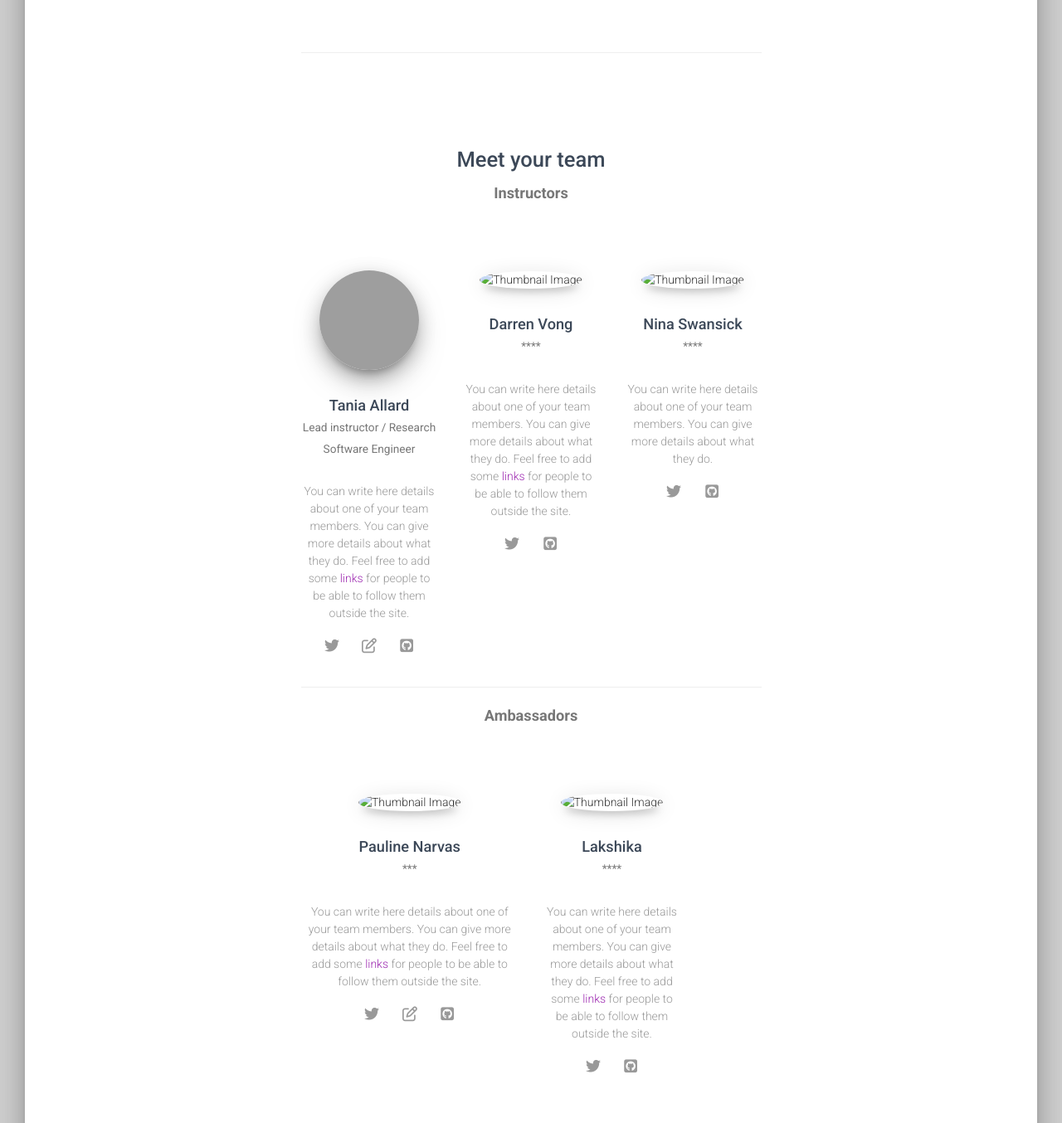
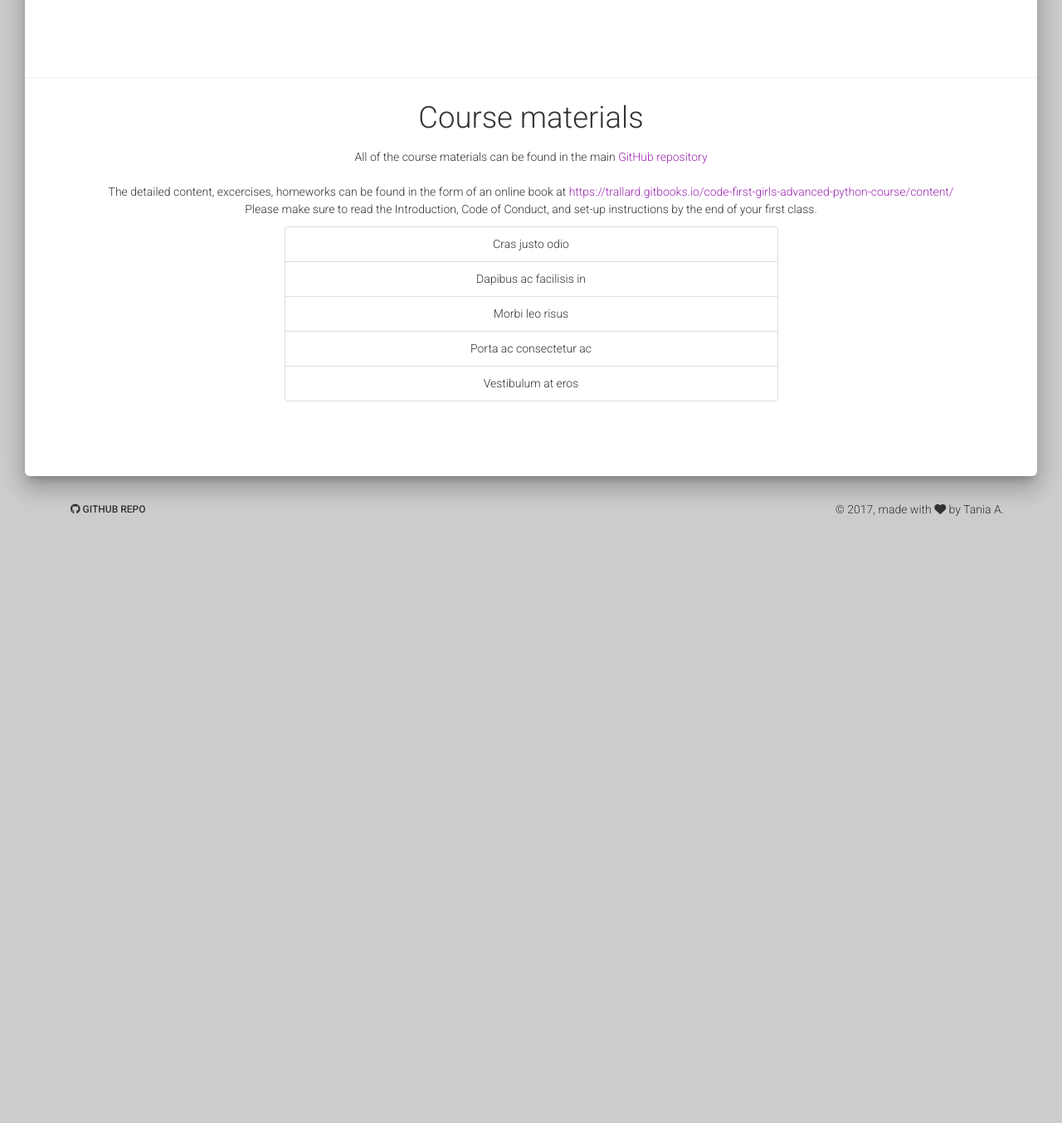
Before and after one commit to trallard/Shef_CodeFirst_Python, a plain HTML site: page index.html in a window 1280 px wide. Shown: the part 546-1900 px from the top of the page at 83% size. After the commit the page ends 1201 px from the top, so only its background shows below. Drawn offline with Linux system fonts and the light colour scheme; grey boxes are pictures that could not be loaded.

Commit message:
Update content and add materials

```diff
--- a/index.html
+++ b/index.html
@@ -56,7 +56,7 @@
 			<ul class="nav navbar-nav navbar-right">
 
 				<li>
-				<a href="#theteam">
+					<a href="./theteam.html">
 						The team
 					</a>
 				</li>
@@ -117,147 +117,47 @@
 						</p>
 					</div>
 
+				</div>
+
+				<div class=" section text-center" id='materials'>
+					<hr>
+					<h2 class'title'> Course materials </h2>
+
+					<p >
+						All of the course materials can be found in the main
+						<a href="https://github.com/trallard/Shef_CodeFirst_Python">
+							GitHub repository </a>
+
+							<br> <br>
+							The detailed content, excercises, homeworks can be found in the form
+							of an online book at <a href="https://trallard.gitbooks.io/code-first-girls-advanced-python-course/content/"
+							target="_blank">
+							https://trallard.gitbooks.io/code-first-girls-advanced-python-course/content/</a>
+							<br> Please make sure to read the Introduction, Code of Conduct, and set-up
+							instructions by the end of your first class.
+
+						</p>
+
 						<div class="row">
+
 							<div class="col-md-6 col-md-offset-3">
-							<div class="profile-tabs">
-								<div class="nav-align-center">
-
-									<!-- Pills -->
-									<!-- <ul class="nav nav-pills" role="tablist">
-									<li class="active">
-									<a href="#studio" role="tab" data-toggle="tab">
-									<i class="material-icons">camera</i>
-									Studio
-								</a>
-							</li>
-							<li>
-							<a href="#work" role="tab" data-toggle="tab">
-							<i class="material-icons">palette</i>
-							Work
-						</a>
-					</li>
-					<li>
-					<a href="#shows" role="tab" data-toggle="tab">
-					<i class="material-icons">favorite</i>
-					Favorite
-				</a>
-			</li>
-		</ul> -->
+								<ul class="list-group">
+									<li class="list-group-item">Cras justo odio</li>
+									<li class="list-group-item">Dapibus ac facilisis in</li>
+									<li class="list-group-item">Morbi leo risus</li>
+									<li class="list-group-item">Porta ac consectetur ac</li>
+									<li class="list-group-item">Vestibulum at eros</li>
+								</ul>
 							</div>
-</div>
-<!-- End Profile Tabs -->
-
-<!-- Team -->
-<hr>
-<div class="section text-center" id='theteam'>
-	<h3 class="title">Meet your team</h3>
-
-	<h4 class='text-muted'> <strong> Instructors </strong></h4>
-
-	<div class="team">
-		<div class="row">
-			<div class="col-md-4">
-				<div class="team-player">
-					<img src="../assets/tania.jpg" alt="Thumbnail Image"
-					class="img-raised img-circle">
-					<h4 class="title">Tania Allard <br />
-						<small class="text-muted">Lead instructor / Research Software Engineer</small>
-					</h4>
-					<p class="description">
-						You can write here details about one of your team members.
-						You can give more details about what they do. Feel free to add some
-						<a href="#">links</a> for people to be able to follow them outside the site.
-					</p>
-					<a href="https://twitter.com/ixek" class="btn btn-simple btn-just-icon" target="_blank">
-						<i class="fa fa-twitter"></i></a>
-					<a href="http://bitsandchips.me" class="btn btn-simple btn-just-icon" target="_blank">
-						<i class="fa fa-pencil-square-o"></i></a>
-					<a href="https://github.com/trallard" class="btn btn-simple btn-just-icon btn-default" target="_blank">
-						<i class="fa fa-github-square"></i></a>
 						</div>
 					</div>
 
-			<div class="col-md-4">
-				<div class="team-player">
-					<img src="../assets/img/avatar.jpg" alt="Thumbnail Image" class="img-raised img-circle">
-					<h4 class="title">Darren Vong<br />
-						<small class="text-muted">**** </small>
-					</h4>
-					<p class="description">You can write here details about one of your team members. You can give more details about what they do. Feel free to add some <a href="#">links</a> for people to be able to follow them outside the site.</p>
-					<a href="#pablo" class="btn btn-simple btn-just-icon"><i class="fa fa-twitter"></i></a>
-					<a href="#pablo" class="btn btn-simple btn-just-icon"><i class="fa fa-github-square"></i></a>
-				</div>
-			</div>
-
-			<div class="col-md-4">
-				<div class="team-player">
-					<img src="../assets/img/avatar.jpg" alt="Thumbnail Image" class="img-raised img-circle">
-					<h4 class="title"> Nina Swansick <br />
-						<small class="text-muted">**** </small>
-					</h4>
-					<p class="description">You can write here details about one of your
-						team members. You can give more details about what they do.
-					</p>
-					<a href="#pablo" class="btn btn-simple btn-just-icon"><i class="fa fa-twitter"></i></a>
-					<a href="#pablo" class="btn btn-simple btn-just-icon"><i class="fa fa-github-square"></i></a>
-				</div>
 				</div>
 
 			</div>
 		</div>
 
-		<hr>
-		<h4 class='text-muted'> <strong> Ambassadors </strong></h4>
-
-		<div class="team">
-			<div class="row">
-				<div class="col-md-6">
-					<div class="team-player">
-						<img src="../assets/avatar.jpg" alt="Thumbnail Image"
-						class="img-raised img-circle">
-						<h4 class="title"> Pauline Narvas <br/>
-							<small class="text-muted"> *** </small>
-						</h4>
-						<p class="description">
-							You can write here details about one of your team members.
-							You can give more details about what they do. Feel free to add some
-							<a href="#">links</a> for people to be able to follow them outside the site.
-						</p>
-						<a href="https://twitter.com/ixek" class="btn btn-simple btn-just-icon" target="_blank">
-							<i class="fa fa-twitter"></i></a>
-						<a href="http://bitsandchips.me" class="btn btn-simple btn-just-icon" target="_blank">
-							<i class="fa fa-pencil-square-o"></i></a>
-						<a href="https://github.com/trallard" class="btn btn-simple btn-just-icon btn-default" target="_blank">
-							<i class="fa fa-github-square"></i></a>
-					</div>
-				</div>
-
-				<div class="col-md-4">
-					<div class="team-player">
-						<img src="../assets/img/avatar.jpg" alt="Thumbnail Image" class="img-raised img-circle">
-						<h4 class="title"> Lakshika <br />
-							<small class="text-muted">**** </small>
-						</h4>
-						<p class="description">You can write here details about one of your team members. You can give more details about what they do. Feel free to add some <a href="#">links</a> for people to be able to follow them outside the site.</p>
-						<a href="#pablo" class="btn btn-simple btn-just-icon"><i class="fa fa-twitter"></i></a>
-						<a href="#pablo" class="btn btn-simple btn-just-icon"><i class="fa fa-github-square"></i></a>
-					</div>
-				</div>
-
-			</div>
-		</div>
-<!-- team ends -->
-
-
-</div>
-</div>
-</div>
-
-</div>
-</div>
-</div>
-
-</div>
+		<!-- Footer -->
 		<footer class="footer">
 			<div class="container">
 				<nav class="pull-left">
```
Lines whose indentation alone changed are shown as unchanged.
